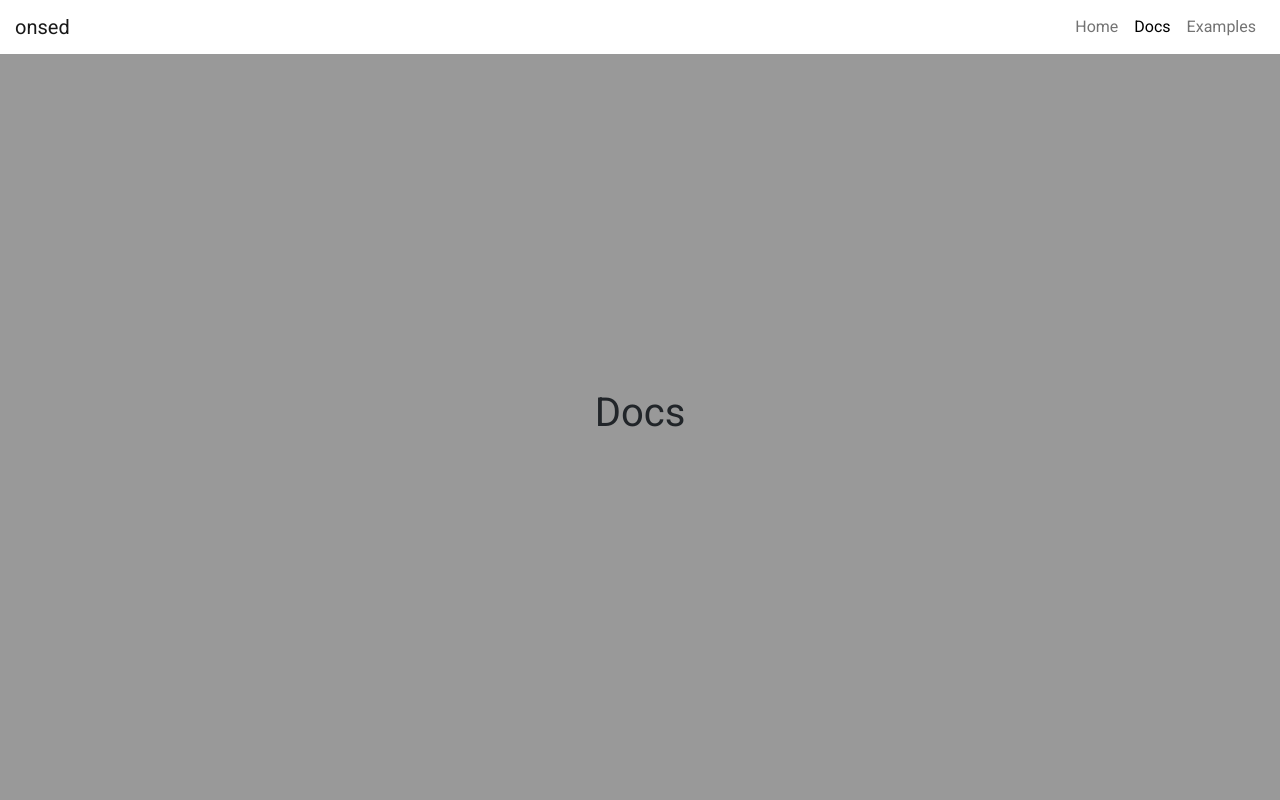
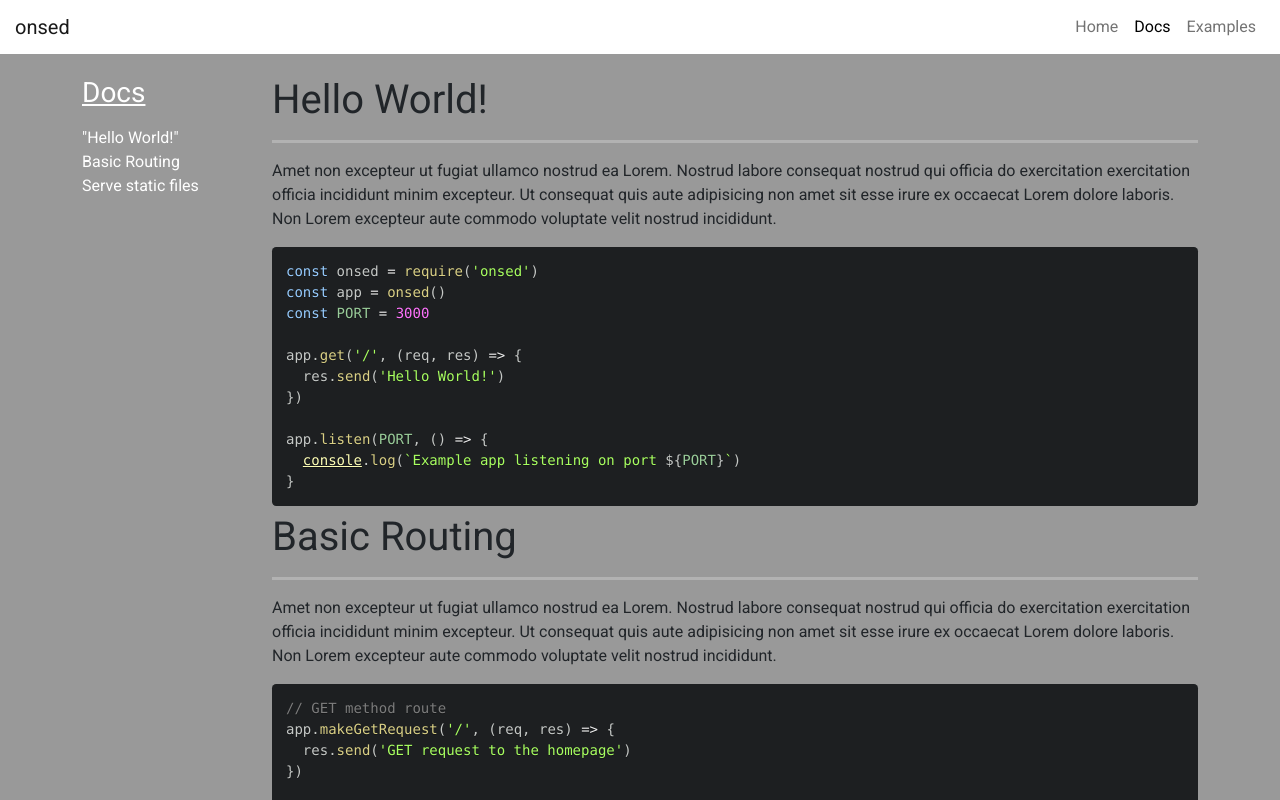
Before and after one commit to TylerM2230/codeday-project-2022, a React app in the folder public-site/: page /docs in a window 1280 px wide. Shown: the top 800 px of the page. Built offline with nearby package versions, Linux system fonts and the light colour scheme.

Commit message:
add docs page

```diff
--- a/package.json
+++ b/package.json
@@ -8,7 +8,7 @@
     "framework",
     "public-site"
   ],
-  "scripts" : {
+  "scripts": {
     "heroku-postbuild": "yarn workspace public-site build",
     "start": "yarn workspace public-site start"
   }
--- a/public-site/package.json
+++ b/public-site/package.json
@@ -51,6 +51,7 @@
     "react-dom": "^18.2.0",
     "react-refresh": "^0.11.0",
     "react-router-dom": "^6.3.0",
+    "react-syntax-highlighter": "^15.5.0",
     "resolve": "^1.20.0",
     "resolve-url-loader": "^4.0.0",
     "sass-loader": "^12.3.0",
--- a/public-site/src/client/App.js
+++ b/public-site/src/client/App.js
@@ -1,7 +1,7 @@
 import React from "react";
 import { BrowserRouter as Router, Route, Routes } from "react-router-dom";
 
-import Docs from "./pages/Docs";
+import Docs from "./pages/docs/Docs";
 import Examples from "./pages/Examples";
 import Home from "./pages/Home";
 
--- /dev/null
+++ b/public-site/src/client/components/infopage/Infopage.js
@@ -0,0 +1,5 @@
+import React from "react";
+
+const Infopage = () => {};
+
+export default Infopage;
--- a/public-site/src/client/pages/Docs.js
+++ /dev/null
@@ -1,12 +0,0 @@
-import React from "react";
-const Docs = () => {
-  return (
-    <div className="container">
-      <h1 className="text-center" style={{ paddingTop: "30%" }}>
-        Docs
-      </h1>
-    </div>
-  );
-};
-
-export default Docs;
--- /dev/null
+++ b/public-site/src/client/pages/docs/Docs.css
@@ -0,0 +1,39 @@
+ul{
+    color:white
+}
+
+li:hover{
+    color: black;
+}
+
+hr{
+    background: white;
+    color: white;
+    borderColor : white;
+    height : 3px;
+}
+
+h3 p u {
+    color: white;
+    margin-bottom: 0;
+}
+
+
+
+/* STYLING SCROLLBAR */
+
+::-webkit-scrollbar {
+    width: 1vw; /* THIS WILL RESET THE DEFAULT SCORLLBAR STYLING */
+  }
+
+  /* TO STYLE THE SCROLLBAR TRACK */
+  ::-webkit-scrollbar-track {
+    background-color: black; /* THIS WILL SET THE COLOR OF THE SCROLLBAR TRACK */
+  }
+
+  /* TO STYLE THE SCROLLBAR THUMB */
+  ::-webkit-scrollbar-thumb {
+    background-color: gray;
+    border: 0.3vw solid black;
+    border-radius: 5vw;
+  }
--- /dev/null
+++ b/public-site/src/client/pages/docs/Docs.js
@@ -0,0 +1,95 @@
+import React from "react";
+import { PrismLight as SyntaxHighlighter } from "react-syntax-highlighter";
+import { atomDark } from "react-syntax-highlighter/dist/esm/styles/prism";
+import "./Docs.css";
+
+const Docs = () => {
+  return (
+    <div className="container">
+      <div className="row" style={{ paddingTop: "2%" }}>
+        <div className="col-sm-2">
+          <h3>
+            <p>
+              <u>Docs</u>
+            </p>
+          </h3>
+          <ul className="list-unstyled">
+            <li>"Hello World!"</li>
+            <li>Basic Routing</li>
+            <li>Serve static files</li>
+          </ul>
+        </div>
+        <div className="col">
+          <h1>Hello World!</h1>
+          <hr />
+          <p>
+            Amet non excepteur ut fugiat ullamco nostrud ea Lorem. Nostrud
+            labore consequat nostrud qui officia do exercitation exercitation
+            officia incididunt minim excepteur. Ut consequat quis aute
+            adipisicing non amet sit esse irure ex occaecat Lorem dolore
+            laboris. Non Lorem excepteur aute commodo voluptate velit nostrud
+            incididunt.
+          </p>
+          <SyntaxHighlighter
+            language="javascript"
+            style={atomDark}
+          >{`const onsed = require('onsed')
+const app = onsed()
+const PORT = 3000
+
+app.get('/', (req, res) => {
+  res.send('Hello World!')
+})
+
+app.listen(PORT, () => {
+  console.log(\`Example app listening on port \${PORT}\`)
+}`}</SyntaxHighlighter>
+          <h1>Basic Routing</h1>
+          <hr />
+          <p>
+            Amet non excepteur ut fugiat ullamco nostrud ea Lorem. Nostrud
+            labore consequat nostrud qui officia do exercitation exercitation
+            officia incididunt minim excepteur. Ut consequat quis aute
+            adipisicing non amet sit esse irure ex occaecat Lorem dolore
+            laboris. Non Lorem excepteur aute commodo voluptate velit nostrud
+            incididunt.
+          </p>
+          <SyntaxHighlighter
+            language="javascript"
+            style={atomDark}
+          >{`// GET method route
+app.makeGetRequest('/', (req, res) => {
+  res.send('GET request to the homepage')
+})
+
+// POST method route
+app.makePostRequest('/', (req, res) => {
+  res.send('POST request to the homepage')
+})
+
+// PUT method route
+app.makePutRequest('/', (req, res) => {
+  res.send('PUT request to the homepage')
+})
+
+// DELETE method route
+app.makeDeleteRequest('/', (req, res) => {
+  res.send('DELETE request to the homepage')
+})  `}</SyntaxHighlighter>
+          <h1>Serve static files</h1>
+          <hr />
+          <p>
+            Amet non excepteur ut fugiat ullamco nostrud ea Lorem. Nostrud
+            labore consequat nostrud qui officia do exercitation exercitation
+            officia incididunt minim excepteur. Ut consequat quis aute
+            adipisicing non amet sit esse irure ex occaecat Lorem dolore
+            laboris. Non Lorem excepteur aute commodo voluptate velit nostrud
+            incididunt.
+          </p>
+        </div>
+      </div>
+    </div>
+  );
+};
+
+export default Docs;
```
Also changed, not shown: 2 other files (tests, documents, lock files or other folders).
